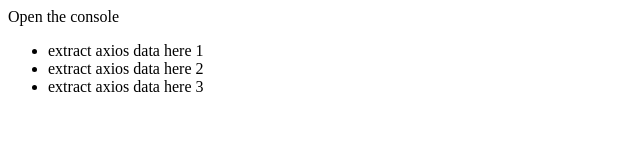
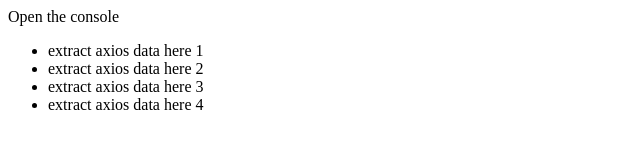
Before and after one commit to gitrkubota/gitsample, a plain HTML site: page index.html in a window 1280 px wide. Shown: the whole page, without its empty margins (0-640 px from the left). Drawn offline with nearby package versions, Linux system fonts and the light colour scheme; no server answers.

Commit message:
added the 4th line

```diff
--- a/index.html
+++ b/index.html
@@ -14,6 +14,7 @@ Open the console
 	<li>extract axios data here 1</li>
 	<li>extract axios data here 2</li>
 	<li>extract axios data here 3</li>
+	<li>extract axios data here 4</li>
 </ul>
 
 
```
